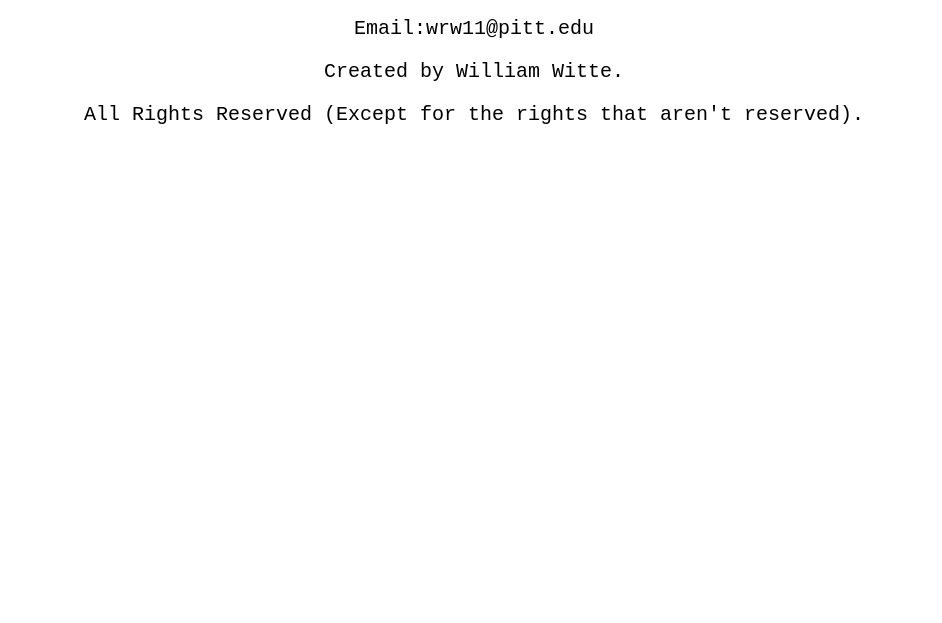
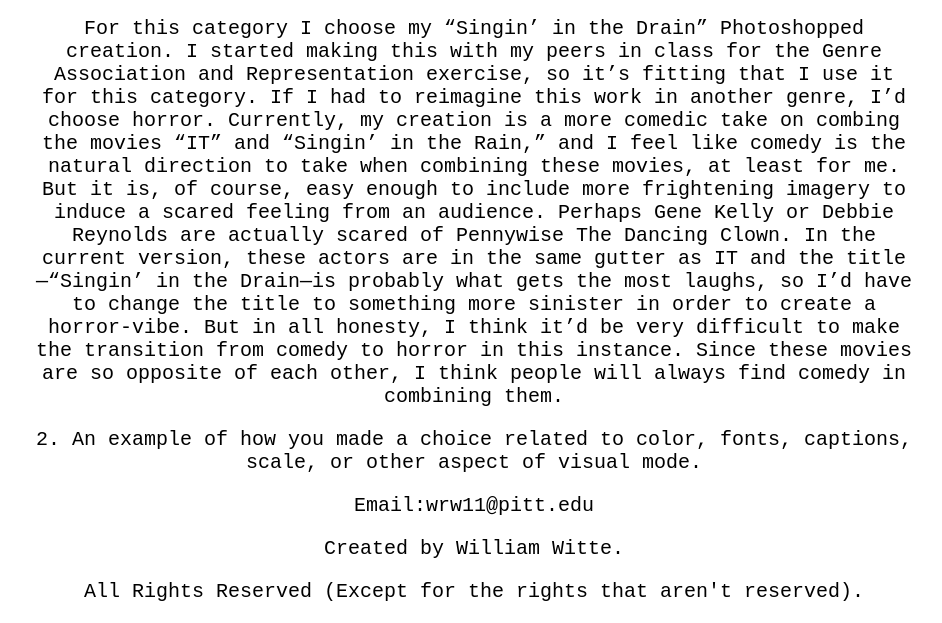
Before and after one commit to wrw11/wrw11.github.io, a plain HTML site: page portfolio/index.html in a window 1280 px wide. Shown: the part 2884-3507 px from the top of the page, without its empty margins (166-1108 px from the left). Before the commit the page ends 3030 px from the top, so only its background shows below. Drawn offline with Linux system fonts and the light colour scheme.

Commit message:
Update index.html

```diff
--- a/portfolio/index.html
+++ b/portfolio/index.html
@@ -36,6 +36,14 @@
 
     <a href="https://imgur.com/k7meNpD"><img src="https://i.imgur.com/k7meNpDh.png" title="source: imgur.com" /></a>
 
+    <p> For this category I choose my “Singin’ in the Drain” Photoshopped creation. I started making this with my peers in class for the Genre Association and Representation exercise, so it’s fitting that I use it for this category. If I had to reimagine this work in another genre, I’d choose horror. Currently, my creation is a more comedic take on combing the movies “IT” and “Singin’ in the Rain,” and I feel like comedy is the natural direction to take when combining these movies, at least for me. But it is, of course, easy enough to include more frightening imagery to induce a scared feeling from an audience. Perhaps Gene Kelly or Debbie Reynolds are actually scared of Pennywise The Dancing Clown. In the current version, these actors are in the same gutter as IT and the title—“Singin’ in the Drain—is probably what gets the most laughs, so I’d have to change the title to something more sinister in order to create a horror-vibe. But in all honesty, I think it’d be very difficult to make the transition from comedy to horror in this instance. Since these movies are so opposite of each other, I think people will always find comedy in combining them. </p>
+
+    <p>  2. An example of how you made a choice related to color, fonts, captions, scale, or other aspect of visual mode.
+
+
+
+
+
 
 
 
```
